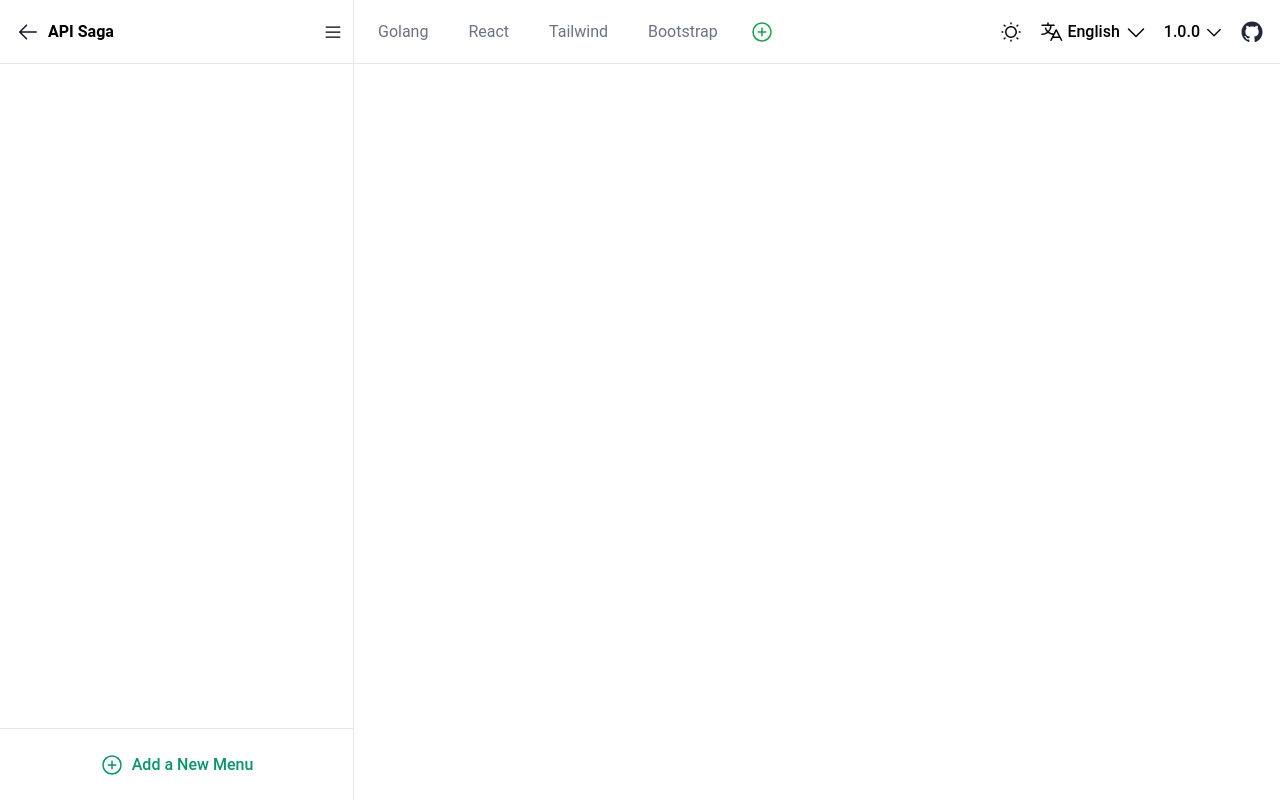
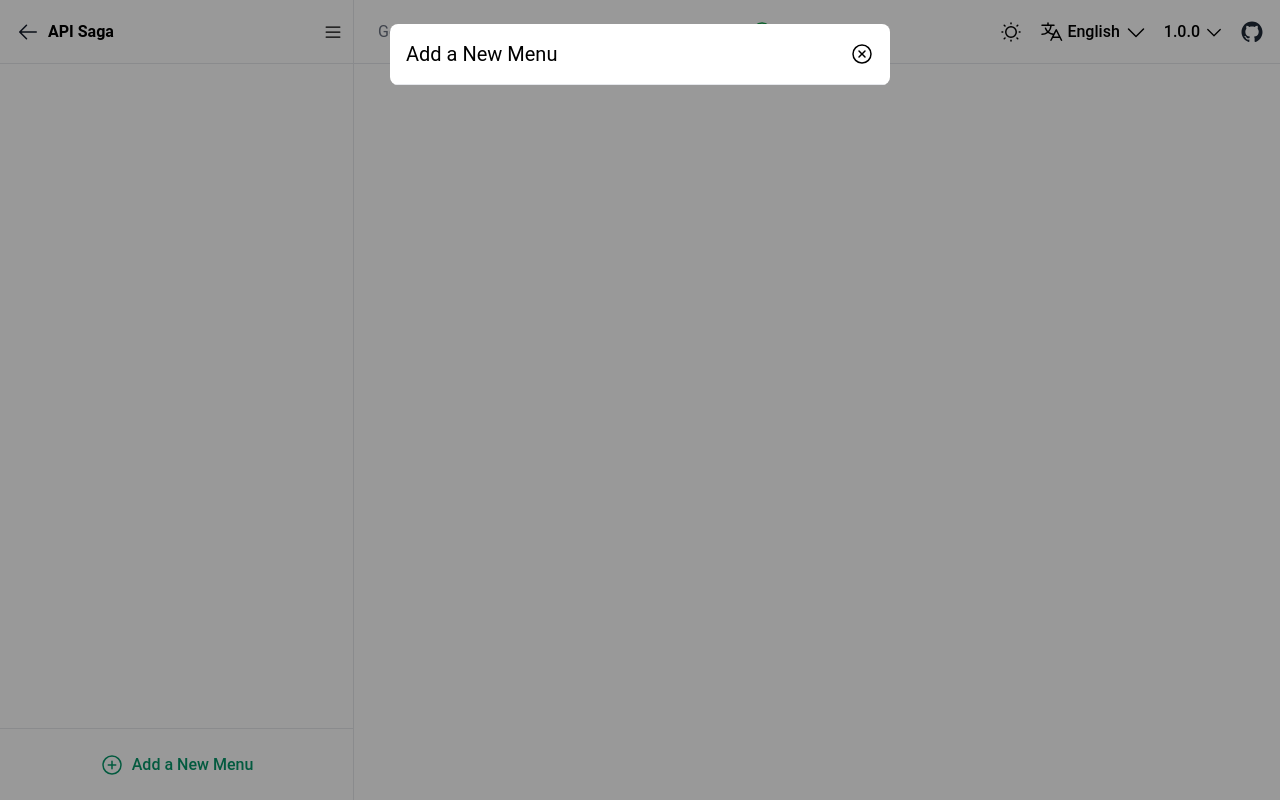
Before and after one commit to umardev500/svelete-ui, a SvelteKit app: page / in a window 1280 px wide. Built offline with nearby package versions, Linux system fonts and the light colour scheme.

Commit message:
add modal container

```diff
--- /dev/null
+++ b/src/components/atoms/icons/phospor/XCircle.svelte
@@ -0,0 +1,14 @@
+<script>
+	export let classList = '';
+</script>
+
+<svg
+	xmlns="http://www.w3.org/2000/svg"
+	class={`size-6 ${classList}`}
+	fill="currentColor"
+	viewBox="0 0 256 256"
+>
+	<path
+		d="M165.66,101.66,139.31,128l26.35,26.34a8,8,0,0,1-11.32,11.32L128,139.31l-26.34,26.35a8,8,0,0,1-11.32-11.32L116.69,128,90.34,101.66a8,8,0,0,1,11.32-11.32L128,116.69l26.34-26.35a8,8,0,0,1,11.32,11.32ZM232,128A104,104,0,1,1,128,24,104.11,104.11,0,0,1,232,128Zm-16,0a88,88,0,1,0-88,88A88.1,88.1,0,0,0,216,128Z"
+	></path>
+</svg>
--- /dev/null
+++ b/src/components/molecules/modal/ModalHeader.svelte
@@ -0,0 +1,10 @@
+<script>
+	import XCircle from '@components/atoms/icons/phospor/XCircle.svelte';
+</script>
+
+<div class="px-4 py-4 flex items-center justify-between gap-2 border-b">
+	<div class="text-xl">Add a New Menu</div>
+	<button>
+		<XCircle />
+	</button>
+</div>
--- /dev/null
+++ b/src/components/organisms/modal/ModalHost.svelte
@@ -0,0 +1,15 @@
+<script>
+	const toggle = () => {};
+</script>
+
+<div class="modal-host fixed top-0 right-0 bottom-0 left-0 z-50 px-4 lg:px-6 py-4 lg:py-6">
+	<slot name="trigger1" {toggle}></slot>
+
+	<slot name="inner"></slot>
+</div>
+
+<style>
+	.modal-host {
+		background-color: rgba(0, 0, 0, 0.4);
+	}
+</style>
--- a/src/routes/+layout.svelte
+++ b/src/routes/+layout.svelte
@@ -1,6 +1,8 @@
 <script lang="ts">
+	import ModalHeader from '@components/molecules/modal/ModalHeader.svelte';
 	import Footer from '@components/organisms/footer/Footer.svelte';
 	import Header from '@components/organisms/header/Header.svelte';
+	import ModalHost from '@components/organisms/modal/ModalHost.svelte';
 	import Sidebar from '@components/organisms/sidebar/Sidebar.svelte';
 	import { leftMenuStore } from '../stores/leftMenu';
 	import '../styles/app.scss';
@@ -15,6 +17,14 @@
 	// Initialize left menu of header
 	leftMenuStore.set(data.categories);
 </script>
+
+<ModalHost>
+	<svelte:fragment slot="inner">
+		<div class="bg-white rounded-lg overflow-hidden w-[500px] mx-auto">
+			<ModalHeader />
+		</div>
+	</svelte:fragment>
+</ModalHost>
 
 <Sidebar {sidebarOpen} on:toggle={toggleSidebar} />
 <!-- svelte-ignore a11y-click-events-have-key-events -->
--- a/src/styles/app.scss
+++ b/src/styles/app.scss
@@ -8,3 +8,7 @@
     --base-transision-duration: 0.4s;
     --base-transitionn-timing-function: ease-in-out;
 }
+
+* {
+    font-family: 'Roboto';
+}
```
